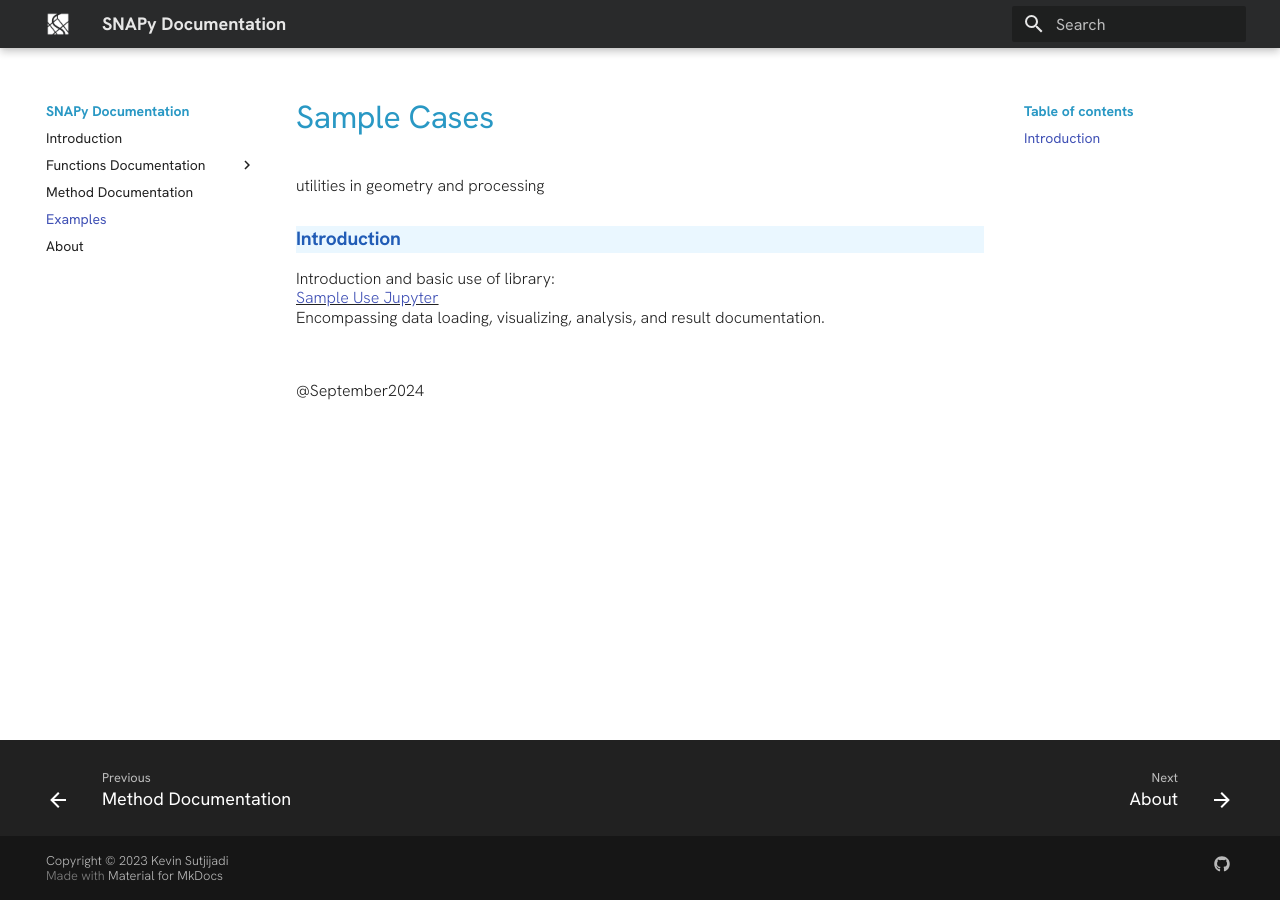
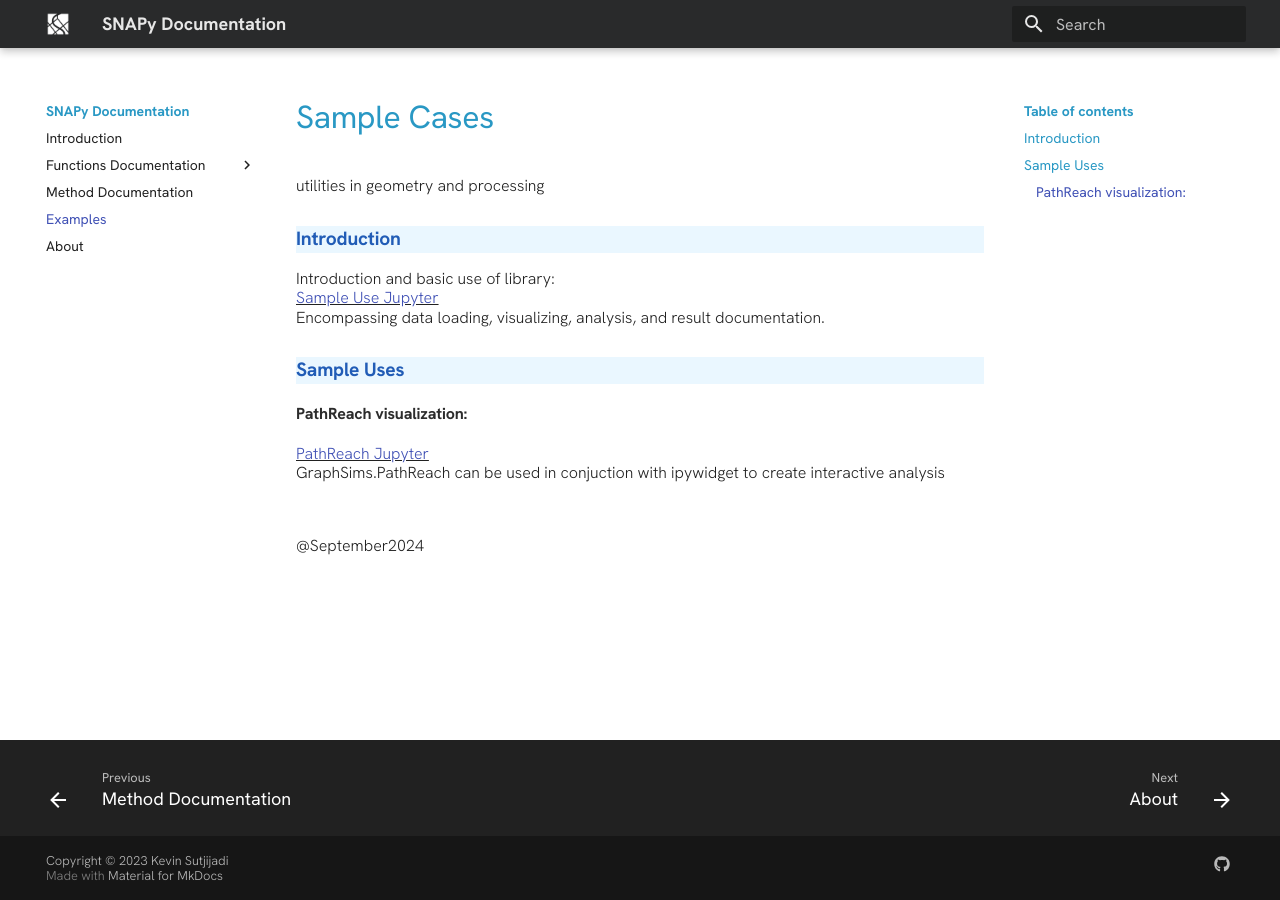
Before and after one commit to kevinsutjijadi/SNAPyDocs, an MkDocs documentation site: the page built from docs/Pages/smpl.md, in a window 1280 px wide. Built offline with MkDocs 1.6.1 and Material for MkDocs 9.7.7, drawn with Linux system fonts in a browser that asks for light colours.

Commit message:
v2.14
parity to snapy 2.14

```diff
--- a/docs/Pages/smpl.md
+++ b/docs/Pages/smpl.md
@@ -13,6 +13,12 @@ Introduction and basic use of library:<br>
 <u>[Sample Use Jupyter](https://github.com/kevinsutjijadi/SNAPyDocs/tree/main/Samples/00_Introduction.ipynb)</u>
 <br>Encompassing data loading, visualizing, analysis, and result documentation.
 
+## Sample Uses
+
+##### PathReach visualization:<br>
+<u>[PathReach Jupyter](https://github.com/kevinsutjijadi/SNAPyDocs/tree/main/Samples/01_PathReach.ipynb)</u>
+<br>GraphSims.PathReach can be used in conjuction with ipywidget to create interactive analysis
+
 
 <br><br>
 @September2024
```
Also changed, not shown: docs/index.md (+6 -4 lines).
